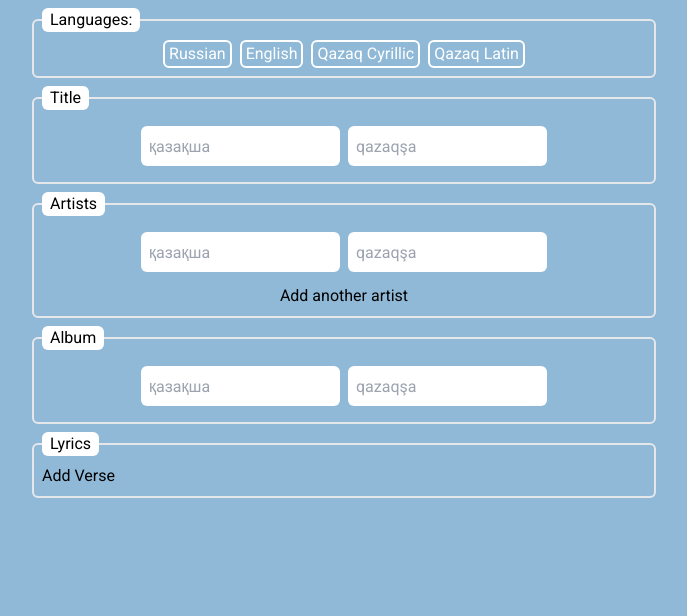
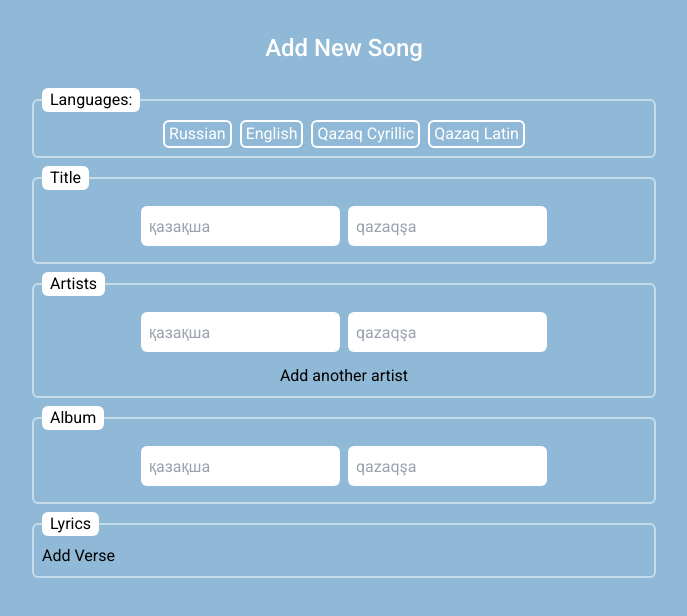
Before and after one commit to Qazaq-Genius/Qazaq-Genius-App, a Next.js app: page /editor in a window 1280 px wide. Shown: the top 616 px of the page, without its empty margins (296-983 px from the left). Built offline with nearby package versions, Linux system fonts and the light colour scheme.

Commit message:
fixed style

```diff
--- a/src/pages/editor.tsx
+++ b/src/pages/editor.tsx
@@ -22,8 +22,9 @@ const Editor: React.FC = () => {
     <main>
     	<div>
         	<div className="flex flex-col justify-center items-center">
+				<div className="text-2xl white my-4 mt-8 text-white font-medium">Add New Song</div>
 				<form method="POST" className="md:w-3/6">
-					<fieldset className="flex flex-col md:flex-row border-2 rounded-md px-2 py-2 m-2 justify-center gap-2">
+					<fieldset className="flex flex-col md:flex-row border-2 border-white border-opacity-50 rounded-md px-2 py-2 m-2 justify-center gap-2">
 						<legend className="bg-white text-black rounded-md px-2">Languages:</legend>
 						<CheckboxItem id="rus" text="Russian" />
 						<CheckboxItem id="eng" text="English" />
@@ -32,7 +33,7 @@ const Editor: React.FC = () => {
 					</fieldset>
 
 					{/* Title */}
-					<fieldset className="flex flex-col md:flex-row border-2 rounded-md px-2 py-2 m-2 justify-center gap-2 items-center">
+					<fieldset className="flex flex-col border-2 border-white border-opacity-50  rounded-md px-2 py-2 m-2 justify-center gap-2 items-center">
 						<legend className="bg-white text-black rounded-md px-2">Title</legend>
 							<div className="flex justify-between m-2 gap-2">
 								<TextBox name="title_cyr" placeholder="қазақша"/>
@@ -41,7 +42,7 @@ const Editor: React.FC = () => {
 					</fieldset>
 
 						{/* Artists *********************************** start *** */}
-					<fieldset className="flex flex-col border-2 rounded-md px-2 py-2 m-2 justify-center gap-2 items-center">
+					<fieldset className="flex flex-col border-2 border-white border-opacity-50  rounded-md px-2 py-2 m-2 justify-center gap-2 items-center">
 						<legend className="bg-white text-black rounded-md px-2">Artists</legend>
 						<div className="flex justify-between m-1 mt-2 mx-2 gap-2">
 							<TextBox name="artist-1-cyr" placeholder="қазақша"/>
@@ -64,7 +65,7 @@ const Editor: React.FC = () => {
 					{/* Artists *********************************** end ***** */}
 
 					{/* Album */}
-					<fieldset className="flex flex-col md:flex-row border-2 rounded-md px-2 py-2 m-2 justify-center gap-2">
+					<fieldset className="flex flex-col md:flex-row border-2 border-white border-opacity-50  rounded-md px-2 py-2 m-2 justify-center gap-2">
 						<legend className="bg-white text-black rounded-md px-2">Album</legend>
 						<div className="flex justify-between m-2 gap-2">
 							<TextBox name="album-cyr" placeholder="қазақша"/>
@@ -74,11 +75,11 @@ const Editor: React.FC = () => {
 
 
 					{/* Verse */}
-					<fieldset className="flex flex-col border-2 rounded-md px-2 py-2 m-2 justify-center gap-2">
+					<fieldset className="flex flex-col border-2 border-white border-opacity-50 rounded-md px-2 py-2 m-2 justify-center gap-2">
 						<legend className="bg-white text-black rounded-md px-2">Lyrics</legend>
 						{verse.map((value, index) => (
 							<>
-							<fieldset className="flex flex-col md:flex-col rounded-md p-2 justify-center gap-2 bg-white bg-opacity-40">
+							<fieldset className="flex flex-col rounded-md p-2 justify-center gap-2 bg-white bg-opacity-40">
 								<legend className="bg-white text-black rounded-md px-2">Line {index+1}</legend>
 								<TextBox name="line-cyr" placeholder="қазақша"/>
 								<TextBox name="line-lat" placeholder="qazaqşa"/>
```
